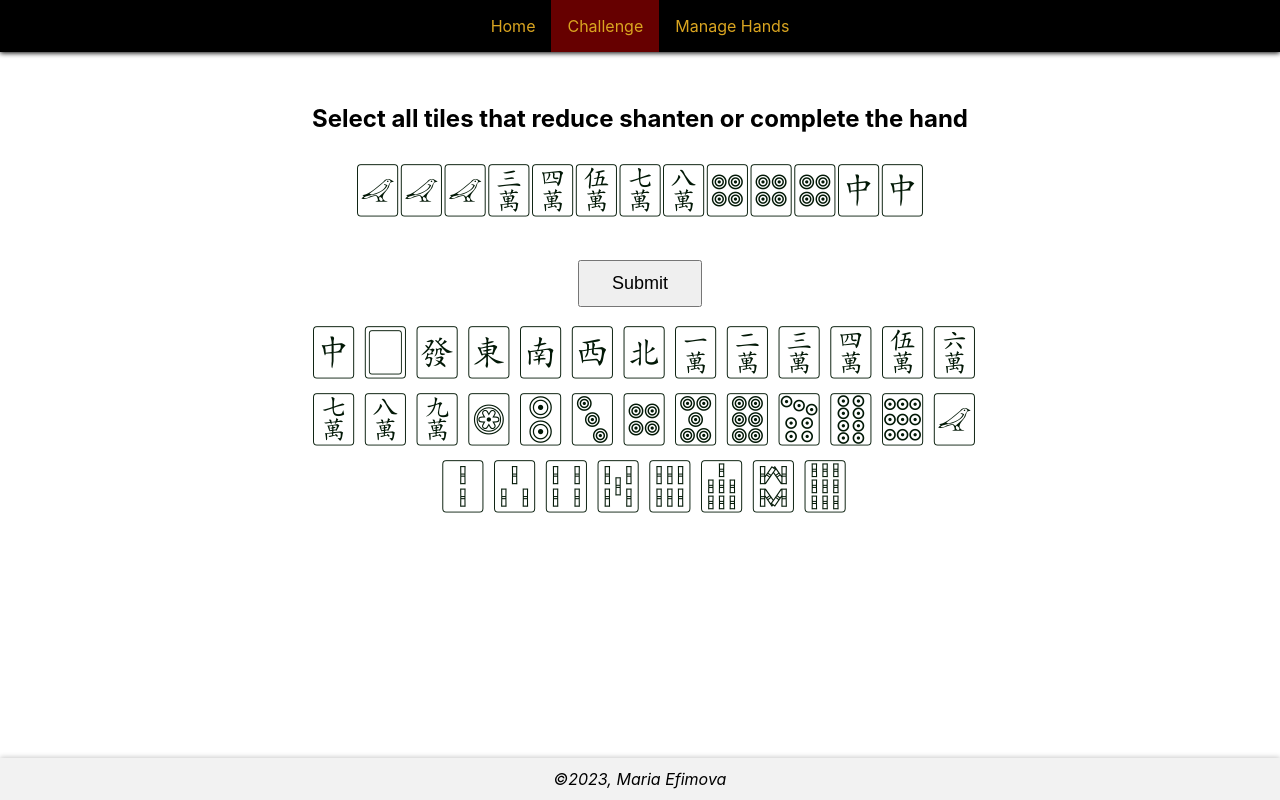
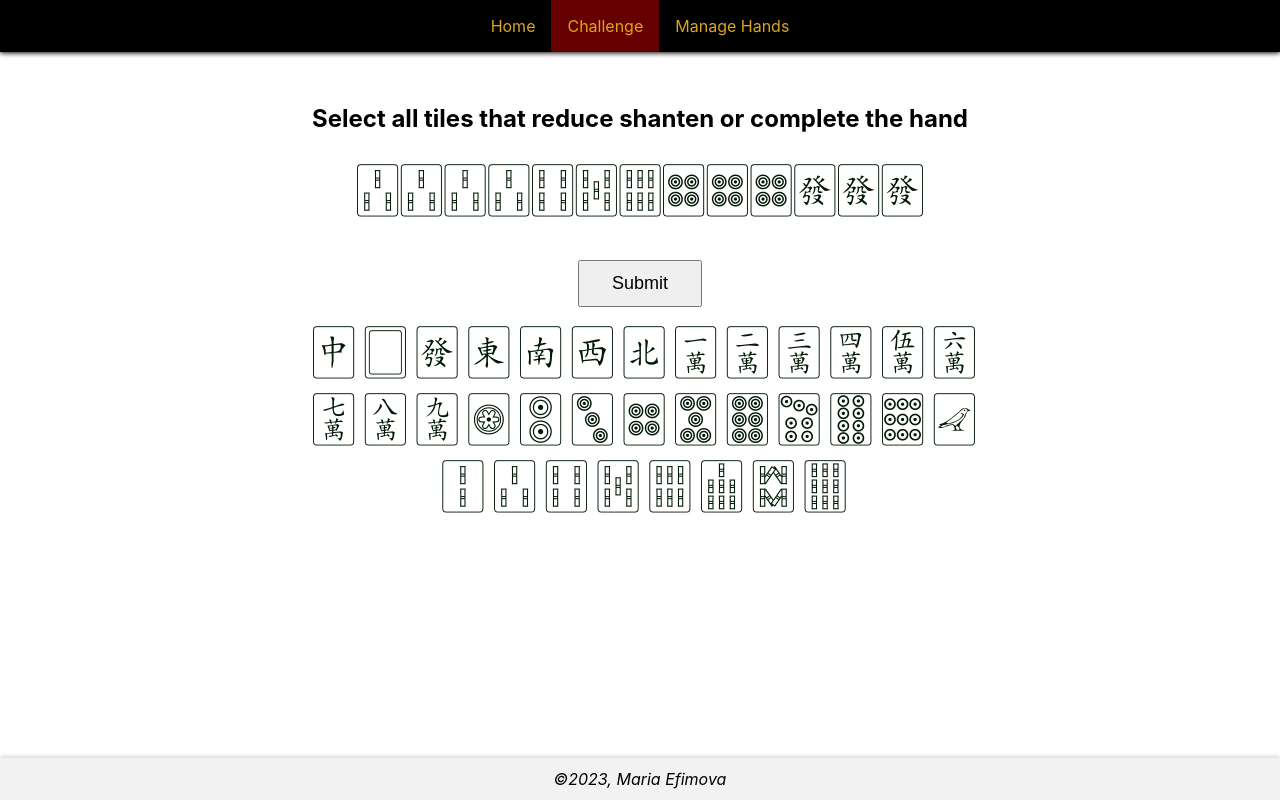
Before and after one commit to MarEf/machi_trainer, a React (Create React App) app: page /challenge in a window 1280 px wide. Built offline with nearby package versions, Linux system fonts and the light colour scheme; data requests are answered from the project's data file.

Commit message:
Squashed the dumb bug and now random problem selection workd

```diff
--- a/src/components/Problem.js
+++ b/src/components/Problem.js
@@ -14,7 +14,7 @@ const Problem = ({ tileSelect, selectedTiles, handleTileSelection, tiles, mode }
         axios
             .get("http://localhost:3001/hands/")
             .then(response => {
-                const hand_id = Math.floor(Math.random(response.data.length) + 1)
+                const hand_id = Math.floor(Math.random() * response.data.length + 1)
                 /* Why is this always 1? */
                 console.log(hand_id)
 
```
